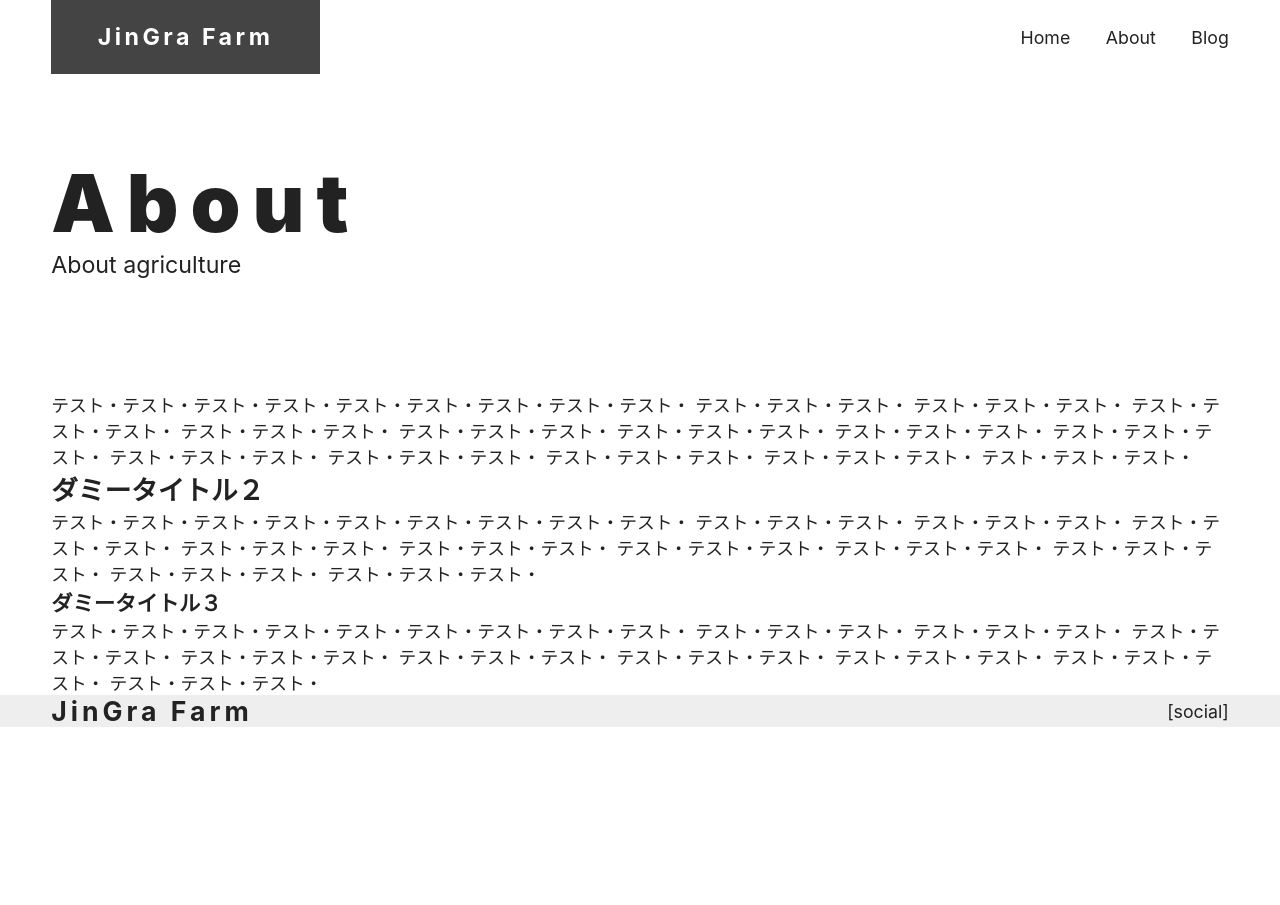
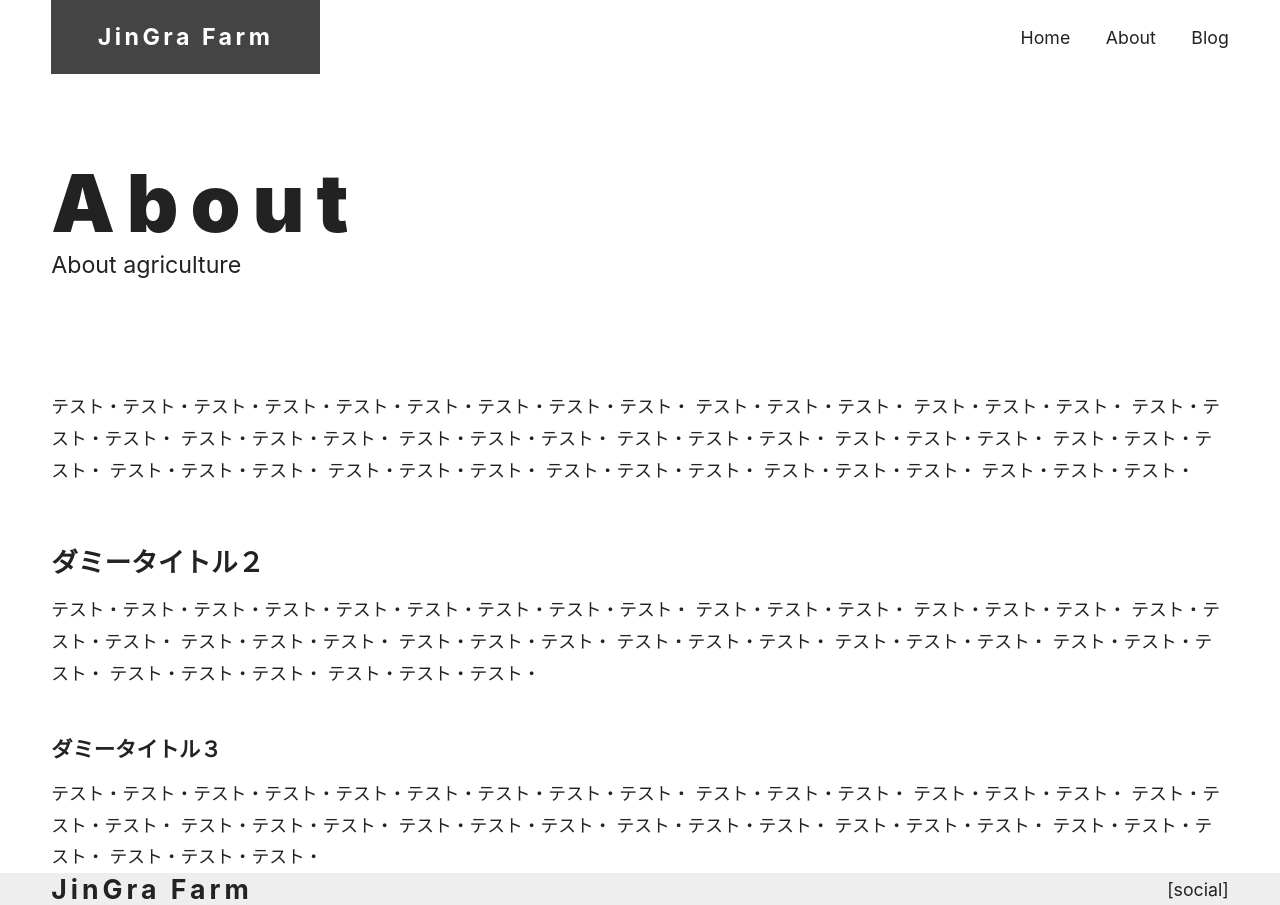
Before and after one commit to kame-turtle/jingra-sample, a Next.js app: page /about in a window 1280 px wide. Before the commit the page ends 800 px from the top, so only its background shows below. Built offline with nearby package versions, Linux system fonts and the light colour scheme.

Commit message:
Add post-body.js to text-styling.

```diff
--- /dev/null
+++ b/components/post-body.js
@@ -0,0 +1,9 @@
+import styles from 'styles/post-body.module.css'
+
+export default function PostBody({children}) {
+  return (
+    <div className={styles.stack}>
+      {children}
+    </div>
+  )
+}
--- a/pages/about.js
+++ b/pages/about.js
@@ -1,10 +1,12 @@
 import Container from 'components/container';
 import Hero from 'components/hero';
+import PostBody from 'components/post-body';
 
 export default function About() {
   return (
     <Container>
       <Hero title="About" subtitle="About agriculture" />
+      <PostBody>
         <p>
           テスト・テスト・テスト・テスト・テスト・テスト・テスト・テスト・テスト・
           テスト・テスト・テスト・ テスト・テスト・テスト・
@@ -33,6 +35,7 @@ export default function About() {
           テスト・テスト・テスト・ テスト・テスト・テスト・
           テスト・テスト・テスト・
         </p>
+      </PostBody>
     </Container>
   );
 }
--- /dev/null
+++ b/styles/post-body.module.css
@@ -0,0 +1,22 @@
+.stack > * + * {
+  margin-top: var(--stack-space, 1.5rem);
+}
+
+.stack h2,
+.stack h3 {
+  --stack-space: 2em;
+}
+
+.stack h2 + *,
+.stack h3 + * {
+  --stack-space: 0.8em;
+}
+
+.stack p {
+  line-height: 1.8;
+}
+
+.stack ul {
+  padding: revert;
+  list-style: revert;
+}
```
Lines whose indentation alone changed are shown as unchanged.
